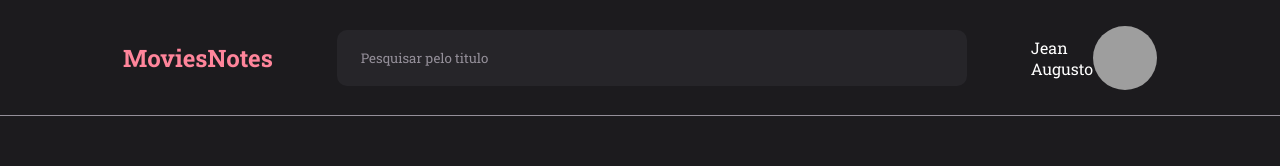
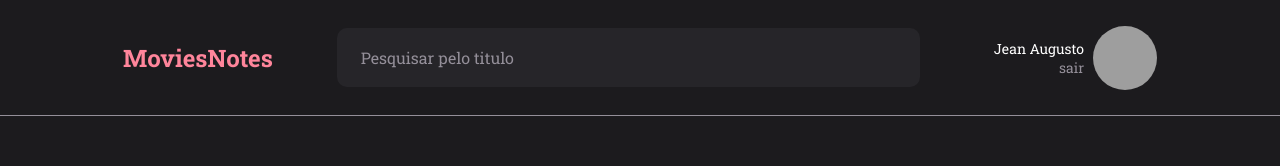
Before and after one commit to jean88asl/frontend-movies, a React (Vite) app: page / in a window 1280 px wide. Shown: the top 166 px of the page. Built offline with nearby package versions, Linux system fonts and the light colour scheme; grey boxes are pictures that could not be loaded.

Commit message:
add styles 2

```diff
--- a/src/components/Header/index.jsx
+++ b/src/components/Header/index.jsx
@@ -9,7 +9,11 @@ export function Header() {
             <Input />
 
             <div>
-                <span>Jean Augusto</span>
+                <div>
+                    <p>Jean Augusto</p>
+                    <a href="/">sair</a>
+                </div>
+
                 <img src="https://github.com/jean88asl.png" alt="imagem do usuário" />
             </div>
         </Container>
--- a/src/components/Header/styles.js
+++ b/src/components/Header/styles.js
@@ -24,8 +24,23 @@ export const Container = styled.div`
         display: flex;
         align-items: center;
 
-        span {
-            color: ${({ theme }) => theme.COLORS.WHITE}
+        div {
+            display: flex;
+            flex-direction: column;
+            margin-right: 9px;
+            text-align: right;
+            width: 100px;
+
+            p {
+            color: ${({ theme }) => theme.COLORS.WHITE};
+            font-size: 14px;
+            }
+
+            a {
+                text-decoration: none;
+                color: ${({ theme }) => theme.COLORS.GRAY_300};
+                font-size: 14px;
+            }
         }
 
         img {
--- a/src/styles/globals.js
+++ b/src/styles/globals.js
@@ -9,9 +9,21 @@ export default createGlobalStyle`
 
     body {
         background-color: ${({ theme })=> theme.COLORS.BACKGROUND_900};
+        color: ${({ theme }) => theme.COLORS.WHITE}
     }
 
     body, input, button {
         font-family: "Roboto Slab", serif;
+        font-size: 16px;
+
+    }
+
+    button, a {
+        cursor: pointer;
+        transition: filter 0.3s;
+    }
+
+    button:hover, a:hover {
+        filter: brightness(0.9);
     }
 `
--- a/src/styles/theme.js
+++ b/src/styles/theme.js
@@ -9,6 +9,5 @@ export default {
 
         PINK: "#FF859B",
         WHITE: "#FFFFFF",
-
     }
 }
```
